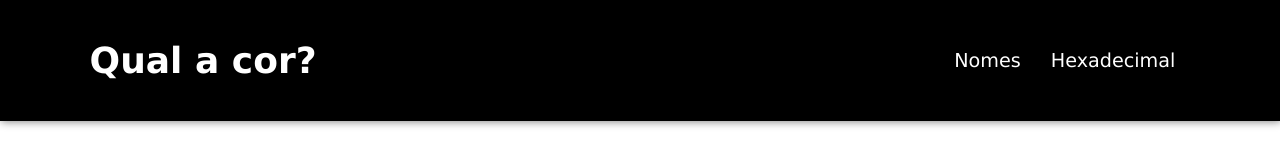
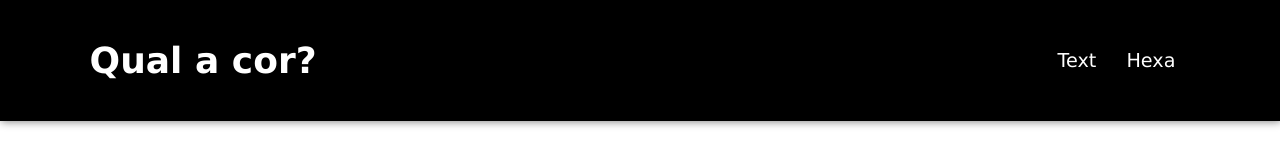
Before and after one commit to Pedro-Rocha-Araujo/projeto-qual-a-cor, a plain HTML site: page index.html in a window 1280 px wide. Shown: the top 160 px of the page. Drawn offline with Linux system fonts and the light colour scheme.

Commit message:
Mudanças no header

```diff
--- a/index.html
+++ b/index.html
@@ -10,8 +10,8 @@
     <header>
         <h1>Qual a cor?</h1>
         <ul>
-            <li><a id="nomes" href="#">Nomes</a></li>
-            <li><a id="hexadecimal" href="#">Hexadecimal</a></li>
+            <li><a id="nomes" href="#">Text</a></li>
+            <li><a id="hexadecimal" href="#">Hexa</a></li>
         </ul>
     </header>
     <main>
```
